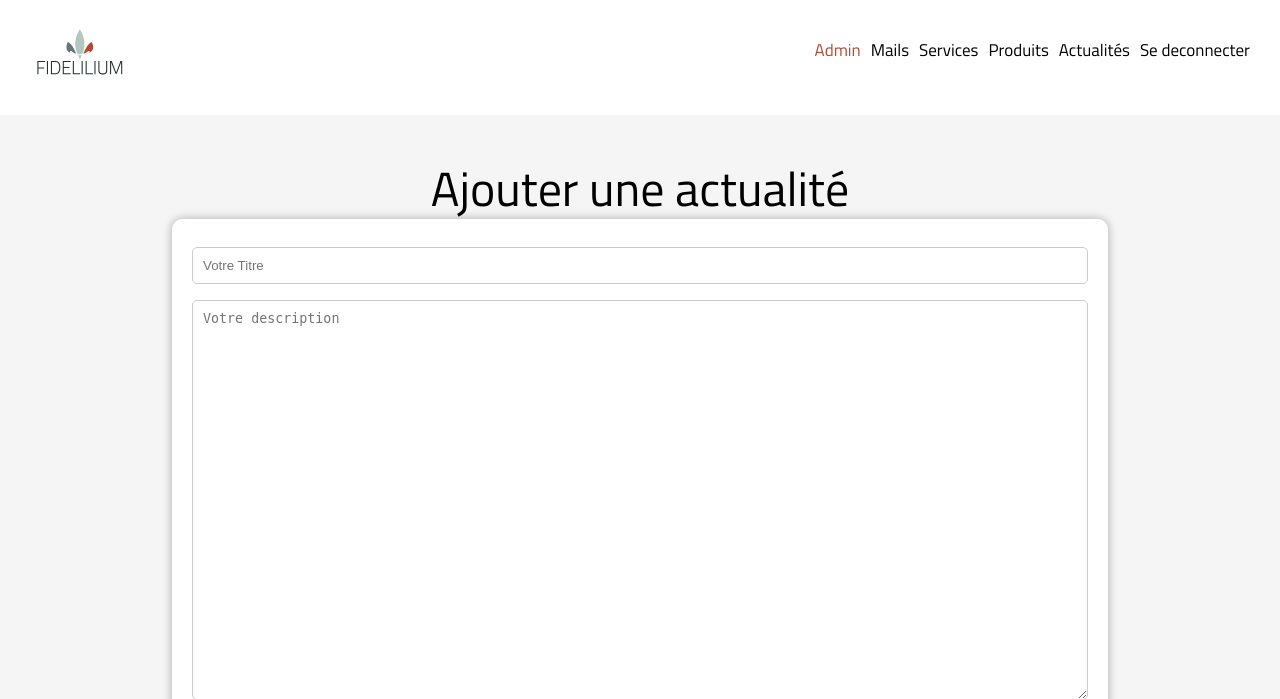
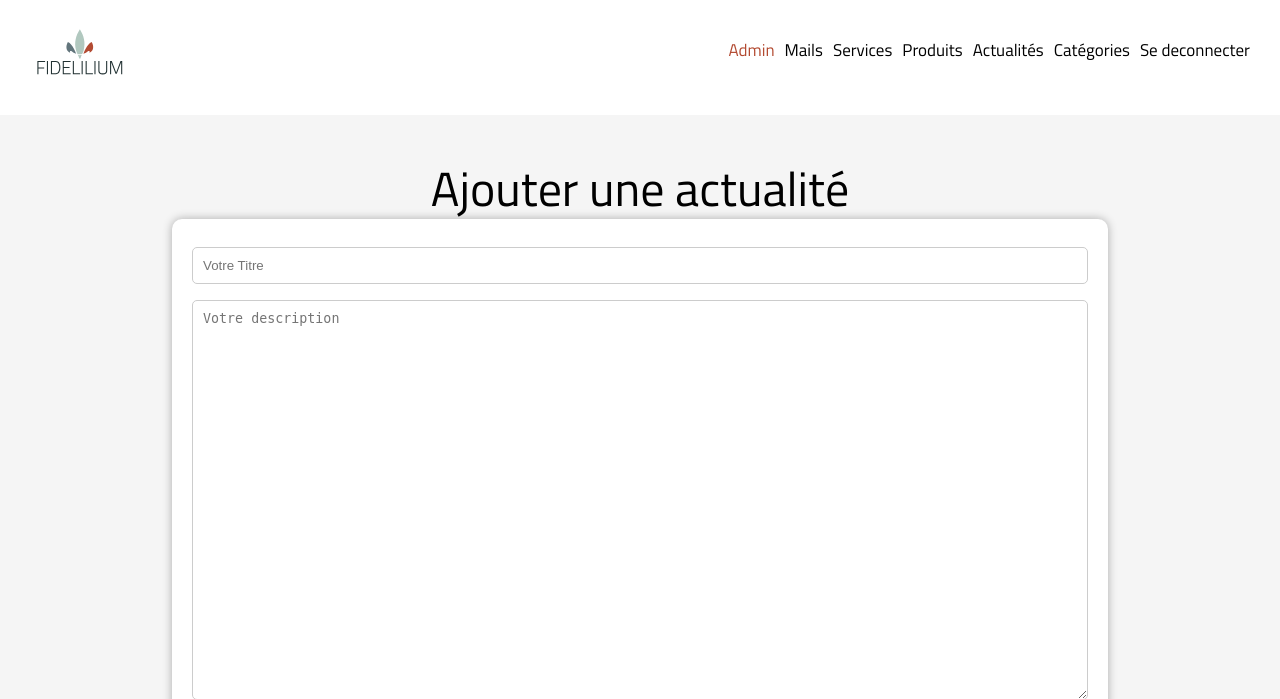
Before and after one commit to DovahkiinDeRennes/stage, a PHP site: page /src/pages/admin/actualites/ajouter.php in a window 1280 px wide. Shown: the top 699 px of the page. Run offline with PHP 8.4, Linux system fonts and the light colour scheme; the visitor is signed in with stand-in values (Sample User, id 1); a stand-in replaces the project's code that opens the database connection.

Commit message:
modifier categorie

```diff
--- a/src/pages/admin/navbar.php
+++ b/src/pages/admin/navbar.php
@@ -37,6 +37,7 @@
           <a class="link" href="/services.php"><p class="link">Services</p></a>
           <a class="link" href="/produits.php"><p class="link">Produits</p></a>
           <a class="link" href="/contact.php"><p class="link">Contact</p></a>
+
         </div>
       </nav>
     </div>';
@@ -94,6 +95,9 @@
                     <a class="link" href="/src/pages/admin/actualites/actualites.php">
                         <p class="link">Actualités</p>
                     </a>
+                      <a class="link" href="/src/pages/admin/categories/categories.php">
+                        <p class="link">Catégories</p>
+                    </a>
                     <a class="link" href="/admin/logout.php">
                         <p class="link">Se deconnecter</p>
                     </a>
```
